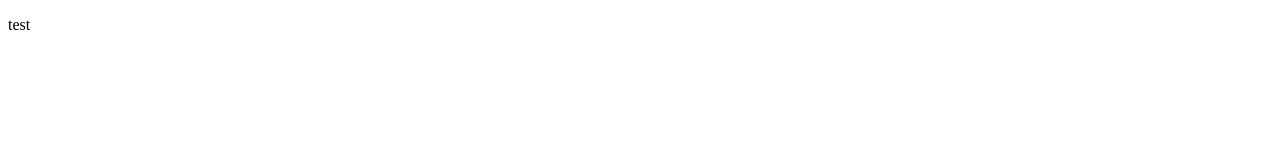
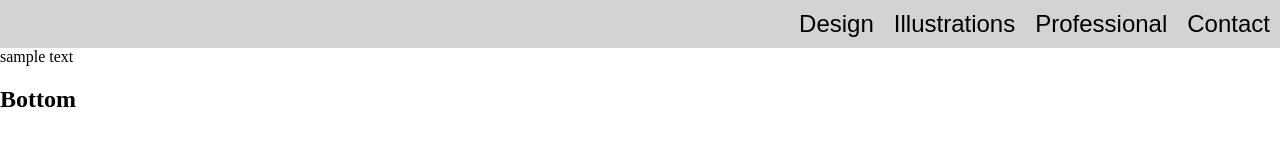
Before and after one commit to kyle-lacanna/project1-1, a plain HTML site: page index.html in a window 1280 px wide. Drawn offline with Linux system fonts and the light colour scheme.

Commit message:
nav links and text test

```diff
--- a/index.html
+++ b/index.html
@@ -2,9 +2,20 @@
 <html>
     <head lang="English">
         <title>Project 1</title>
-        <link rel="stylesheet" href="">
+        <link rel="stylesheet" href="style.css">
     </head>
     <body>
-        <p>test</p>
+        <nav>
+            <ul class="navlinks">
+                <li class="navlink"><a href="*">Design</a></li>
+                <li class="navlink"><a href="*">Illustrations</a></li>
+                <li class="navlink"><a href="*">Professional</a></li>
+                <li class="navlink"><a href="*">Contact</a></li>
+            </ul>
+        </nav>
+        <div>sample text</div>
+        <footer>
+            <h2>Bottom</h2>
+        </footer>
     </body>
 </html>
--- /dev/null
+++ b/style.css
@@ -0,0 +1,27 @@
+body {
+    margin: 0;
+  }
+
+  .navlinks {
+    list-style-type: none;
+    padding: 0;
+    margin: 0;
+    background-color: lightgray;
+
+    display: flex;
+    flex-direction: row;
+    justify-content: flex-end;
+  }
+
+  .navlink > a {
+    color: black;
+    padding: 10px;
+    display: inline-block;
+    font-family: sans-serif;
+    font-size: 1.5em;
+    text-decoration: none;
+  }
+
+  .navlink > a:hover {
+    background-color: gray;
+  }
```
